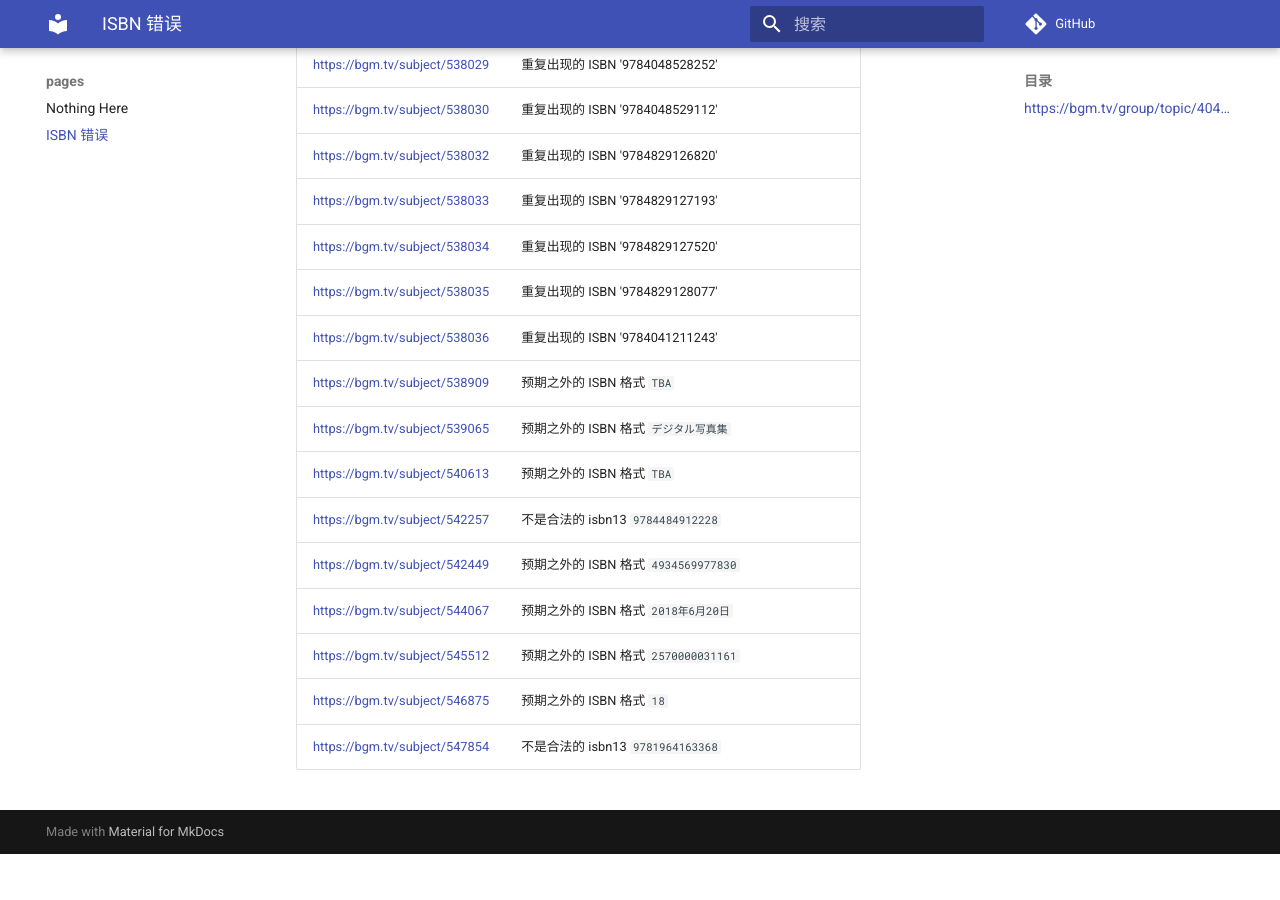
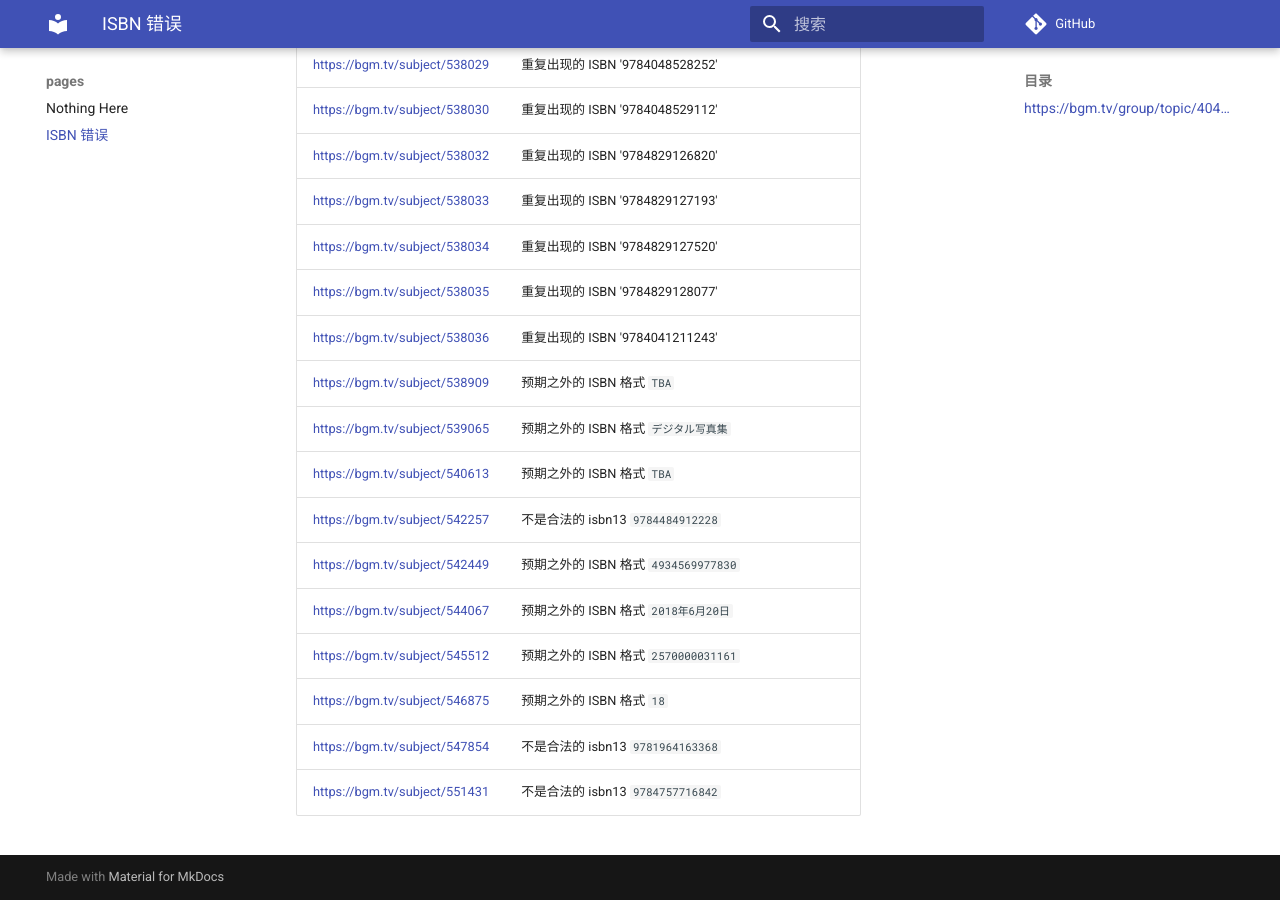
Before and after one commit to trim21/bangumi-pages, an MkDocs documentation site: the page built from docs/isbn.md, in a window 1280 px wide and 900 px high, scrolled down 6505 px. Built offline with MkDocs 1.6.1 and Material for MkDocs 9.7.7, drawn with Linux system fonts in a browser that asks for light colours; comment, search, counter and statistics services are not loaded; before the commit the page ends 7359 px from its top, so only the background shows below that; part of the change alters nothing that is shown.

Commit message:
update isbn.md

```diff
--- a/docs/isbn.md
+++ b/docs/isbn.md
@@ -1,7 +1,7 @@
 # ISBN 错误
 ## <https://bgm.tv/group/topic/404801>
 
-total 153
+total 154
 
 | url | error |
 | --- |  ---  |
@@ -158,3 +158,4 @@ total 153
 | <https://bgm.tv/subject/545512> | 预期之外的 ISBN 格式 `2570000031161` |
 | <https://bgm.tv/subject/546875> | 预期之外的 ISBN 格式 `18` |
 | <https://bgm.tv/subject/547854> | 不是合法的 isbn13 <code>9781964163368</code> |
+| <https://bgm.tv/subject/551431> | 不是合法的 isbn13 <code>9784757716842</code> |
```
